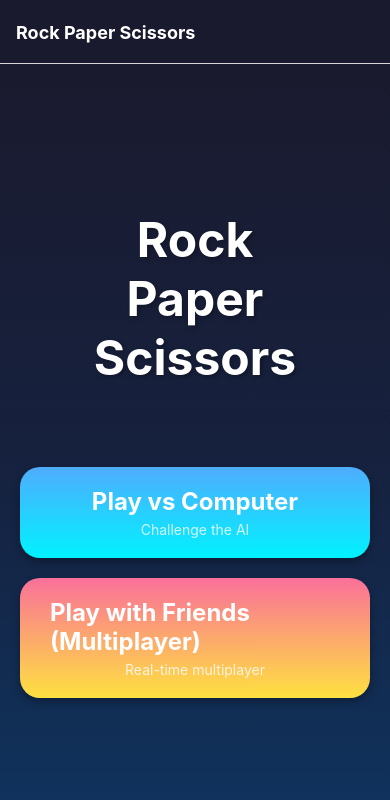
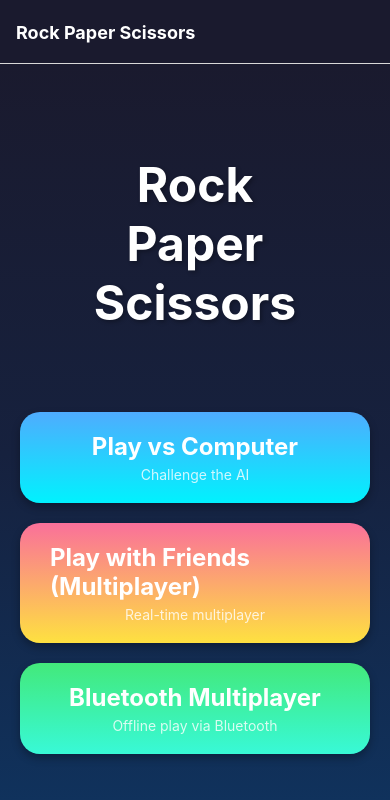
Before and after one commit to meDataEngLearner/rock-paper-scissors-multiplayer, a React Native app: screen /Home in a window 390 px wide. Shown: the top 800 px of the page. Built offline with nearby package versions, Linux system fonts and the light colour scheme; no server answers.

Commit message:
Scaffold Bluetooth Multiplayer mode: navigation, stack param, and placeholder screen\n\n- Add BluetoothMultiplayer to RootStackParamList\n- Register BluetoothMultiplayerScreen in navigator\n- Add button to HomeScreen\n- Placeholder screen for Bluetooth setup

```diff
--- a/App.tsx
+++ b/App.tsx
@@ -10,6 +10,7 @@ import HomeScreen from './src/screens/HomeScreen';
 import GameScreen from './src/screens/GameScreen';
 import MultiplayerScreen from './src/screens/MultiplayerScreen';
 import RoomScreen from './src/screens/RoomScreen';
+import BluetoothMultiplayerScreen from './src/screens/BluetoothMultiplayerScreen';
 
 export type RootStackParamList = {
   Home: undefined;
@@ -18,6 +19,7 @@ export type RootStackParamList = {
     | { mode: 'multiplayer'; roomId: string; playerNumber: number };
   Multiplayer: undefined;
   Room: { roomId: string; isHost: boolean };
+  BluetoothMultiplayer: undefined;
 };
 
 const Stack = createStackNavigator<RootStackParamList>();
@@ -62,6 +64,11 @@ export default function App() {
                 component={RoomScreen}
                 options={{ title: 'Game Room' }}
               />
+              <Stack.Screen
+                name="BluetoothMultiplayer"
+                component={BluetoothMultiplayerScreen}
+                options={{ title: 'Bluetooth Multiplayer' }}
+              />
             </Stack.Navigator>
           </NavigationContainer>
         </SocketProvider>
--- a/package.json
+++ b/package.json
@@ -23,6 +23,7 @@
     "expo-status-bar": "~2.2.3",
     "react": "19.0.0",
     "react-native": "0.79.5",
+    "react-native-ble-plx": "^3.5.0",
     "react-native-gesture-handler": "~2.24.0",
     "react-native-reanimated": "~3.17.4",
     "react-native-safe-area-context": "5.4.0",
--- /dev/null
+++ b/src/screens/BluetoothMultiplayerScreen.tsx
@@ -0,0 +1,24 @@
+import React from 'react';
+import { View, Text, StyleSheet } from 'react-native';
+
+export default function BluetoothMultiplayerScreen() {
+  return (
+    <View style={styles.container}>
+      <Text style={styles.text}>Bluetooth Multiplayer (Coming Soon)</Text>
+    </View>
+  );
+}
+
+const styles = StyleSheet.create({
+  container: {
+    flex: 1,
+    justifyContent: 'center',
+    alignItems: 'center',
+    backgroundColor: '#16213e',
+  },
+  text: {
+    color: '#fff',
+    fontSize: 22,
+    fontWeight: 'bold',
+  },
+});
--- a/src/screens/HomeScreen.tsx
+++ b/src/screens/HomeScreen.tsx
@@ -20,14 +20,17 @@ const { width, height } = Dimensions.get('window');
 
 export default function HomeScreen() {
   const navigation = useNavigation<HomeScreenNavigationProp>();
-  const [selectedMode, setSelectedMode] = React.useState<'computer' | 'multiplayer' | null>(null);
+  type ModeType = 'computer' | 'multiplayer' | 'bluetooth' | null;
+  const [selectedMode, setSelectedMode] = React.useState<ModeType>(null);
 
-  const handleModeSelection = (mode: 'computer' | 'multiplayer') => {
+  const handleModeSelection = (mode: 'computer' | 'multiplayer' | 'bluetooth') => {
     setSelectedMode(mode);
     Haptics.impactAsync(Haptics.ImpactFeedbackStyle.Medium);
     setTimeout(() => {
       if (mode === 'multiplayer') {
         navigation.navigate('Multiplayer');
+      } else if (mode === 'bluetooth') {
+        navigation.navigate({ name: 'BluetoothMultiplayer' });
       } else {
         navigation.navigate('Game', { mode });
       }
@@ -78,6 +81,23 @@ export default function HomeScreen() {
               <Text style={styles.buttonText}>Play with Friends (Multiplayer)</Text>
               <Text style={styles.buttonSubtext}>Real-time multiplayer</Text>
               {selectedMode === 'multiplayer' && (
+                <Ionicons name="checkmark-circle" size={24} color="#fff" style={{ marginTop: 8 }} />
+              )}
+            </LinearGradient>
+          </TouchableOpacity>
+
+          <TouchableOpacity
+            style={[styles.modeButton, selectedMode === 'bluetooth' && styles.selectedButton]}
+            onPress={() => handleModeSelection('bluetooth')}
+            activeOpacity={0.8}
+          >
+            <LinearGradient
+              colors={['#43e97b', '#38f9d7']}
+              style={styles.buttonGradient}
+            >
+              <Text style={styles.buttonText}>Bluetooth Multiplayer</Text>
+              <Text style={styles.buttonSubtext}>Offline play via Bluetooth</Text>
+              {selectedMode === 'bluetooth' && (
                 <Ionicons name="checkmark-circle" size={24} color="#fff" style={{ marginTop: 8 }} />
               )}
             </LinearGradient>
```
Also changed, not shown: 1 other file (tests, documents, lock files or other folders).
